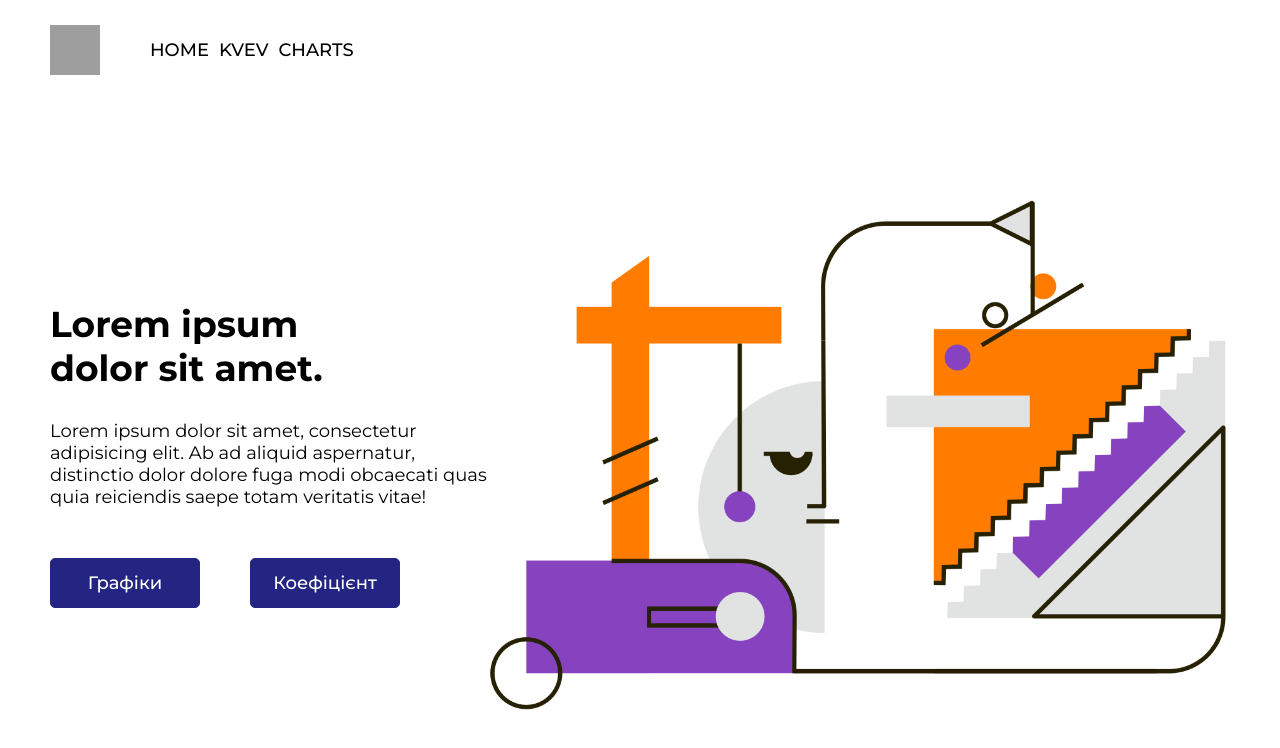
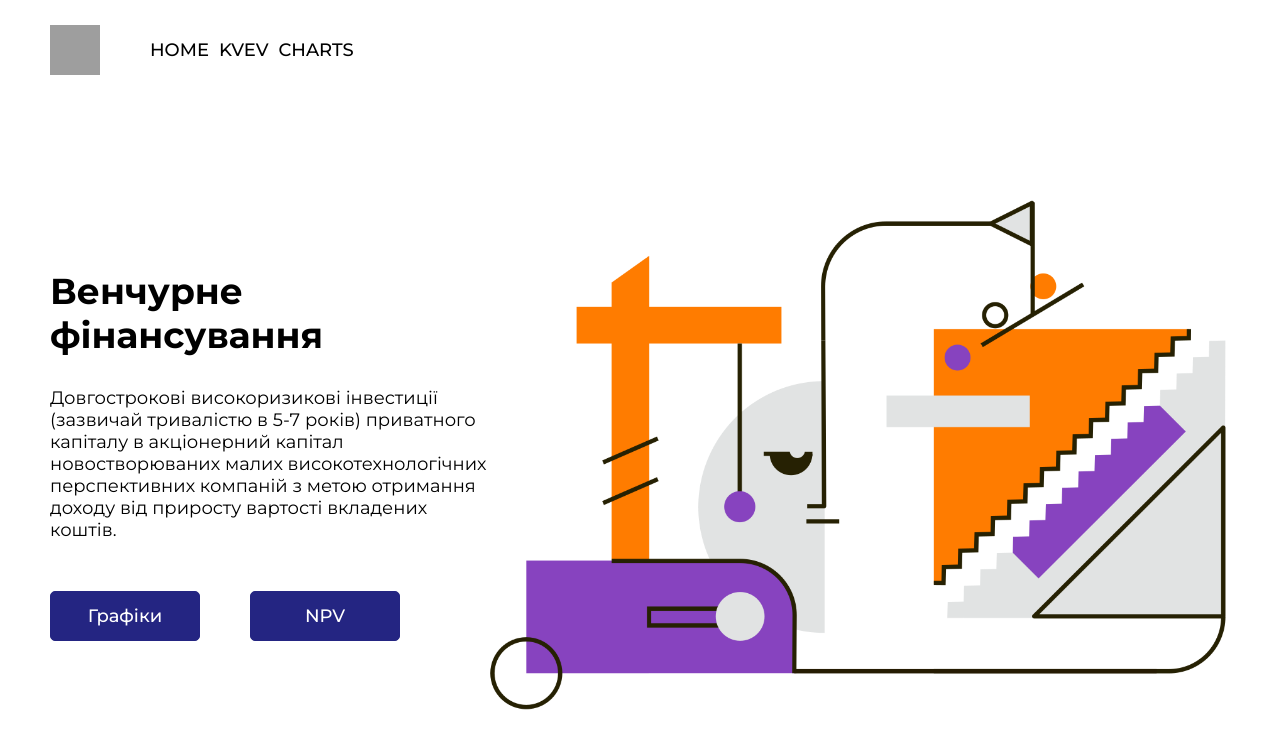
Before and after one commit to yana-mknm/finance-first, a React (Create React App) app: page / in a window 1280 px wide. Shown: the top 748 px of the page. Built offline with nearby package versions, Linux system fonts and the light colour scheme; grey boxes are pictures that could not be loaded.

Commit message:
Update Home.js
Replace default lorem ipsum text

```diff
--- a/src/components/Home/Home.js
+++ b/src/components/Home/Home.js
@@ -9,10 +9,10 @@ const Home = () => {
         <div className="home-container">
             <div className="home-container__left">
                 <h1 className="home-header">
-                    Lorem ipsum dolor sit amet.
+                    Венчурне фінансування
                 </h1>
                 <h2 className="home-subtitle">
-                    Lorem ipsum dolor sit amet, consectetur adipisicing elit. Ab ad aliquid aspernatur, distinctio dolor dolore fuga modi obcaecati quas quia reiciendis saepe totam veritatis vitae!
+                    Довгострокові високоризикові інвестиції (зазвичай тривалістю в 5-7 років) приватного капіталу в акціонерний капітал новостворюваних малих високотехнологічних перспективних компаній з метою отримання доходу від приросту вартості вкладених коштів.
                 </h2>
                 <Link
                     className="button button-blue"
@@ -24,7 +24,7 @@ const Home = () => {
                     className="button button-blue"
                     to="/kvev"
                 >
-                    Коефіцієнт
+                    NPV
                 </Link>
             </div>
             <div className="home-container__right">
```
